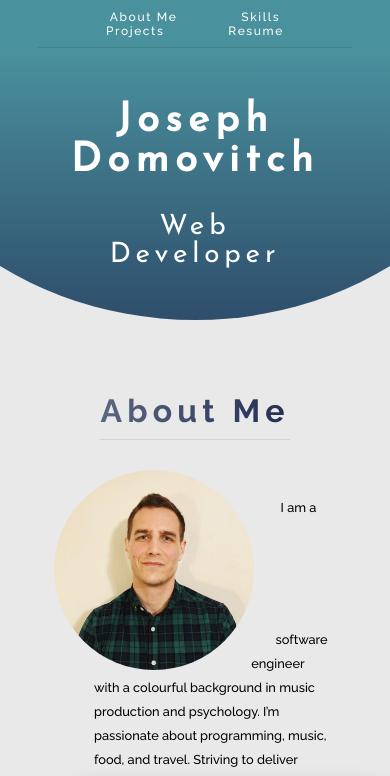
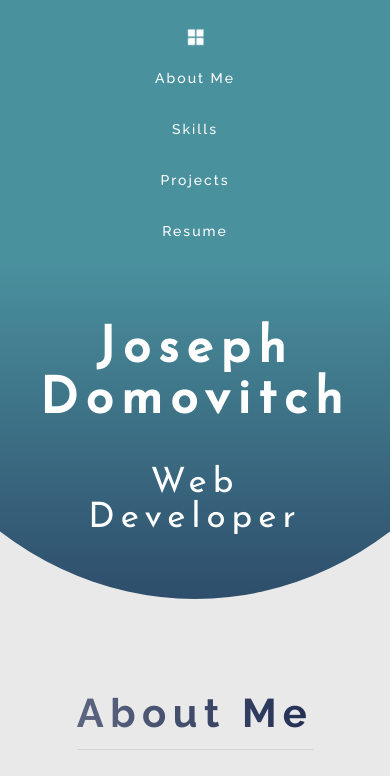
Before and after one commit to jdomo/jd-portfolio, a React (Create React App) app: page / in a window 390 px wide. Shown: the top 776 px of the page. Built offline with nearby package versions, Linux system fonts and the light colour scheme; some icons are missing.

Commit message:
markup and styling for responsive nav

```diff
--- a/package.json
+++ b/package.json
@@ -3,6 +3,7 @@
   "version": "0.1.0",
   "private": true,
   "dependencies": {
+    "jquery": "^3.4.1",
     "node-sass": "^4.12.0",
     "react": "^16.10.2",
     "react-dom": "^16.10.2",
--- a/src/components/Navbar.js
+++ b/src/components/Navbar.js
@@ -4,6 +4,7 @@ const Navbar = () => {
   return (
     <nav className="navbar">
       <ul className="navbar__linklist">
+        <button className="navbar__button">❖</button>
         <li className="navbar__item">
           <a href="#about" className="navbar__link">About Me</a>
         </li>
--- a/src/css/style.css
+++ b/src/css/style.css
@@ -19,12 +19,6 @@ html {
 
 html {
   font-size: 62.5%; }
-  @media (max-width: 600px) {
-    html {
-      font-size: 50%; } }
-  @media (max-width: 600px) {
-    html {
-      font-size: 50%; } }
 
 body {
   box-sizing: border-box;
@@ -168,6 +162,9 @@ header {
   background-position: top;
   -webkit-clip-path: ellipse(80% 80% at 50% -10%);
   clip-path: ellipse(90% 80% at 50% -12%); }
+  @media (max-width: 600px) {
+    .header {
+      margin-top: 0; } }
   .header__logo-box {
     position: absolute;
     top: 100%;
@@ -194,6 +191,33 @@ header {
   left: 0;
   width: 100%;
   z-index: 2; }
+  @media (max-width: 600px) {
+    .navbar {
+      border: none;
+      height: max-content;
+      position: sticky;
+      clear: both; } }
+  .navbar__button {
+    display: none;
+    margin: auto;
+    background: transparent;
+    border: none;
+    color: #FFF;
+    transform: rotate(45deg);
+    font-size: 3rem;
+    transition: all .3s;
+    backface-visibility: hidden;
+    outline: none; }
+    @media (max-width: 600px) {
+      .navbar__button {
+        display: inline-block; }
+        .navbar__button:hover {
+          transform: scale(1.3) rotate(45deg);
+          transform-origin: 45% 40%;
+          cursor: pointer;
+          padding-bottom: 1rem; }
+        .navbar__button:active {
+          transform: scale(1.3) rotate(-90deg); } }
   .navbar__linklist {
     position: absolute;
     top: 2rem;
@@ -204,12 +228,32 @@ header {
     width: 65%;
     padding-top: 2rem;
     border-radius: 3px; }
+    @media (max-width: 917px) {
+      .navbar__linklist {
+        width: 95%; } }
+    @media (max-width: 600px) {
+      .navbar__linklist {
+        position: relative;
+        left: 0%;
+        top: 0%;
+        padding: none;
+        transform: none;
+        width: 100%;
+        text-align: center; } }
   .navbar__item {
     display: inline-block;
     font-size: 1.5rem;
     font-weight: 500;
     padding: 0 3rem;
     border-radius: 3px; }
+    @media (max-width: 917px) {
+      .navbar__item {
+        padding: 1.5rem;
+        font-size: 1.4rem; } }
+    @media (max-width: 600px) {
+      .navbar__item {
+        display: block;
+        padding-bottom: 2rem; } }
   .navbar__link, .navbar__link:link, .navbar__link:visited {
     transition: all .3s;
     text-decoration: none;
@@ -220,6 +264,10 @@ header {
   .navbar__link:hover, .navbar__link:active {
     border-top: 4px solid #bed3c3;
     border-radius: 3px; }
+    @media (max-width: 600px) {
+      .navbar__link:hover, .navbar__link:active {
+        border: none;
+        background-color: rgba(33, 46, 83, 0.2); } }
   .navbar__link:target, .navbar__link:focus {
     border-top: 4px solid #bed3c3;
     border-radius: 3px;
--- /dev/null
+++ b/src/js/navbar.js
@@ -0,0 +1 @@
+alert('hello world');
--- a/src/sass/abstracts/_mixins.scss
+++ b/src/sass/abstracts/_mixins.scss
@@ -29,13 +29,11 @@
 1800px+: big desktop
 */
 
-@mixin respond-phone {
-  @media (max-width: 600px) { @content };
-}
-
-//BEST PRACTICE - use breakpoint as a parameter
 @mixin respond($breakpoint) {
-  @if $breakpoint == phone {
-    @media (max-width: 600px) {@content}
+  @if $breakpoint == $respond-nav-shrink {
+    @media (max-width: $respond-nav-shrink) {@content};
+  }
+  @if $breakpoint == $respond-nav-collapse {
+    @media (max-width: $respond-nav-collapse) {@content};
   }
 }
--- a/src/sass/abstracts/_variables.scss
+++ b/src/sass/abstracts/_variables.scss
@@ -36,3 +36,7 @@ $default-box-shadow: 0 1.5rem 4rem rgba($color-black, .15);
 //MISC
 $navbar-height: 6rem;
 $skew-amount: 15deg;
+
+//RESPONSIVE BREAKPOINTS
+$respond-nav-shrink: 917px;
+$respond-nav-collapse: 600px;
--- a/src/sass/base/_base.scss
+++ b/src/sass/base/_base.scss
@@ -11,14 +11,9 @@
 html {
   font-size: 62.5%;
 
-  @include respond-phone {
-    font-size: 50%;
-  }
-
-  //even better
-  @include respond(phone) {
-    font-size: 50%;
-  }
+  // @include respond(phone) {
+  //   font-size: 50%;
+  // }
 }
 
 //All elements inherit border-box sizing and background color
--- a/src/sass/layout/_header.scss
+++ b/src/sass/layout/_header.scss
@@ -13,6 +13,10 @@
   background-position: top;
   -webkit-clip-path: ellipse(80% 80% at 50% -10%);
   clip-path: ellipse(90% 80% at 50% -12%);
+
+  @include respond($respond-nav-collapse) {
+    margin-top: 0;
+  }
 
 
   &__logo-box {
--- a/src/sass/layout/_navbar.scss
+++ b/src/sass/layout/_navbar.scss
@@ -4,15 +4,48 @@
   background-color: $color-blue-light;
   margin: auto;
   height: $navbar-height;
-  // border-bottom: 1px solid rgba($color-black, .1);
   border-bottom: 1px solid;
   border-image: linear-gradient(to right, transparent 20%, rgba($color-black, .1) 20%, rgba($color-black, .1) 80%, transparent 80%) 50;
-  // position: relative;
   position: fixed;
   top: 0;
   left: 0;
   width: 100%;
   z-index: 2;
+
+  @include respond($respond-nav-collapse) {
+    border: none;
+    height: max-content;
+    position: sticky;
+    clear: both;
+  }
+
+  &__button {
+    display: none;
+    margin: auto;
+    background: transparent;
+    border: none;
+    color: $color-white;
+    transform: rotate(45deg);
+    font-size: 3rem;
+    transition: all .3s;
+    backface-visibility: hidden;
+    outline: none;
+
+    @include respond($respond-nav-collapse) {
+      display: inline-block;
+
+      &:hover {
+        transform: scale(1.3) rotate(45deg);
+        transform-origin: 45% 40%;
+        cursor: pointer;
+        padding-bottom: 1rem;
+      }
+
+      &:active {
+        transform: scale(1.3) rotate(-90deg);
+      }
+    }
+  }
 
   &__linklist {
     position: absolute;
@@ -23,9 +56,22 @@
     list-style: none;
     text-align: center;
     width: 65%;
-    // padding-bottom: 2rem;
     padding-top: 2rem;
     border-radius: $border-radius-sml;
+
+    @include respond($respond-nav-shrink) {
+      width: 95%;
+    }
+
+    @include respond($respond-nav-collapse) {
+      position: relative;
+      left: 0%;
+      top: 0%;
+      padding: none;
+      transform: none;
+      width: 100%;
+      text-align: center;
+    }
   }
 
   &__item {
@@ -34,6 +80,16 @@
     font-weight: 500;
     padding: 0 3rem;
     border-radius: 3px;
+
+    @include respond($respond-nav-shrink) {
+      padding: 1.5rem;
+      font-size: 1.4rem;
+    }
+
+    @include respond($respond-nav-collapse) {
+      display: block;
+      padding-bottom: 2rem;
+    }
   }
 
   &__link {
@@ -52,6 +108,11 @@
     &:active {
       border-top: 4px solid $color-tertiary-light;
       border-radius: $border-radius-sml;
+
+      @include respond($respond-nav-collapse) {
+        border: none;
+        background-color: rgba($color-blue-dark, 0.2);
+      }
     }
 
     &:target,
```
Also changed, not shown: 1 other file (tests, documents, lock files or other folders).
